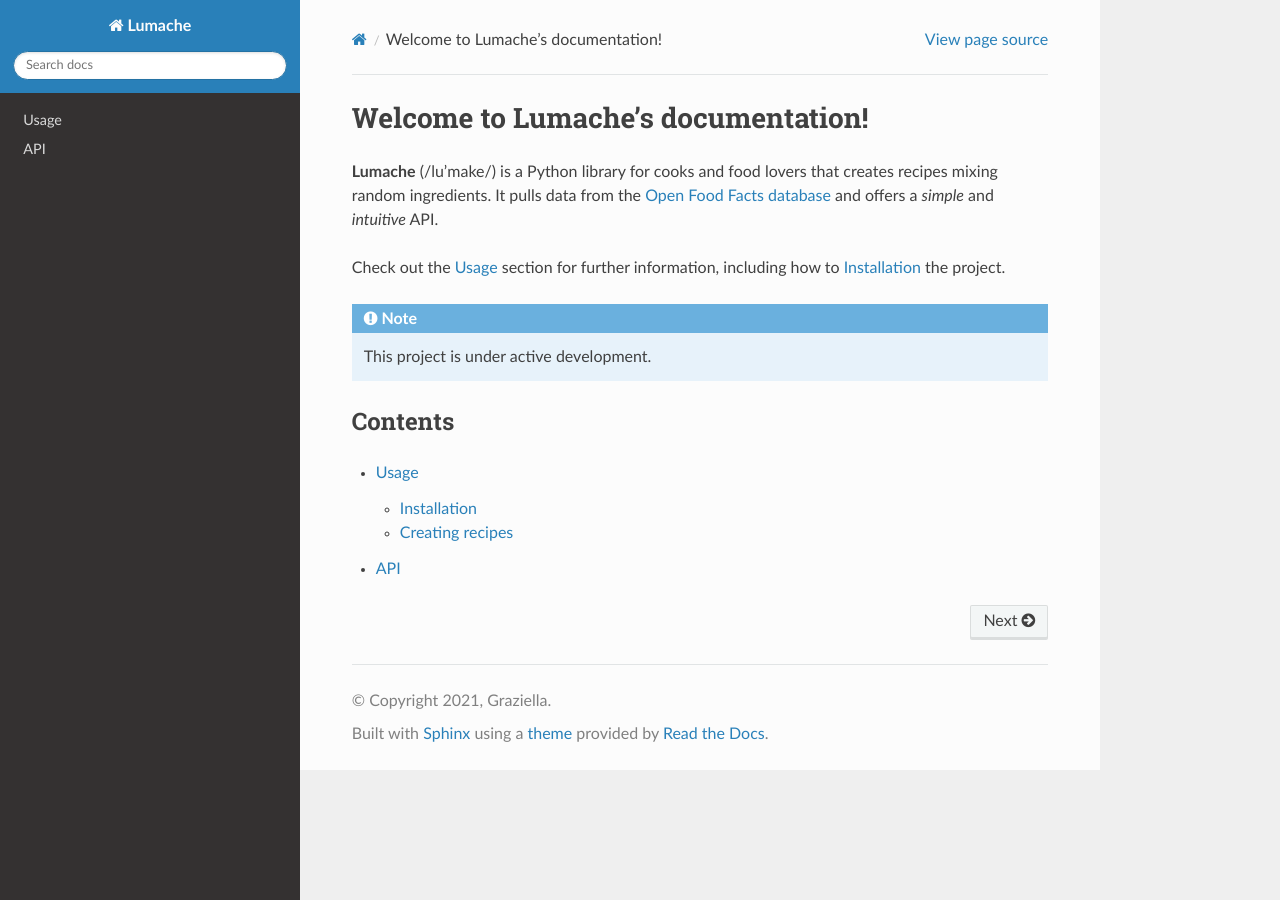
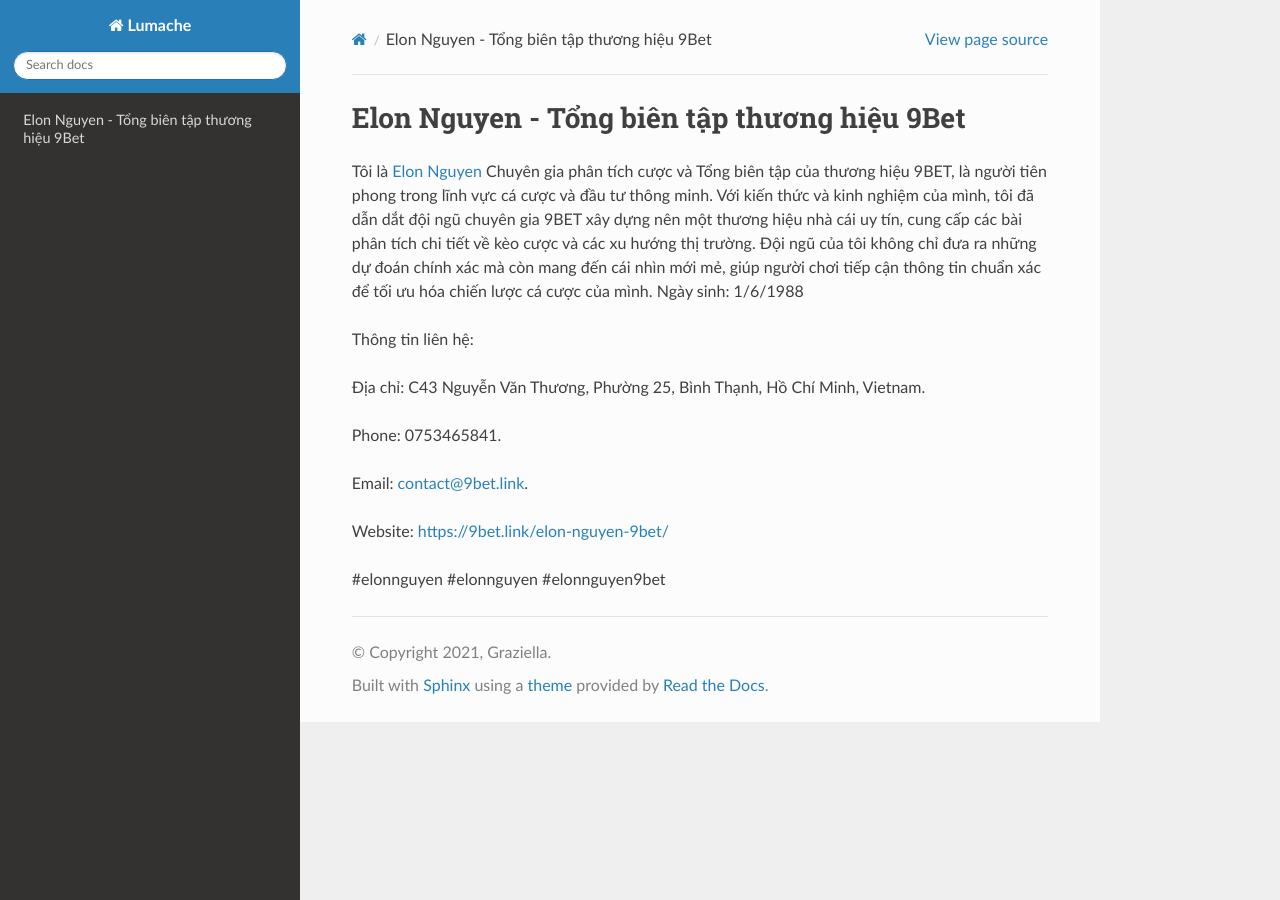
Before and after one commit to hanhtran123/elonnguyen9bet, a Sphinx documentation site: the page built from docs/source/index.rst, in a window 1280 px wide. Built offline with Sphinx 7.4.7 and the Read the Docs theme 3.1.0, drawn with Linux system fonts in a browser that asks for light colours.

Commit message:
Update index.rst

```diff
--- a/docs/source/index.rst
+++ b/docs/source/index.rst
@@ -1,22 +1,17 @@
-Welcome to Lumache's documentation!
+Elon Nguyen - Tổng biên tập thương hiệu 9Bet
 ===================================
 
-**Lumache** (/lu'make/) is a Python library for cooks and food lovers
-that creates recipes mixing random ingredients.
-It pulls data from the `Open Food Facts database <https://world.openfoodfacts.org/>`_
-and offers a *simple* and *intuitive* API.
+Tôi là `Elon Nguyen <https://9bet.link/elon-nguyen-9bet/>`_ Chuyên gia phân tích cược và Tổng biên tập của thương hiệu 9BET, là người tiên phong trong lĩnh vực cá cược và đầu tư thông minh. Với kiến thức và kinh nghiệm của mình, tôi đã dẫn dắt đội ngũ chuyên gia 9BET xây dựng nên một thương hiệu nhà cái uy tín, cung cấp các bài phân tích chi tiết về kèo cược và các xu hướng thị trường. Đội ngũ của tôi không chỉ đưa ra những dự đoán chính xác mà còn mang đến cái nhìn mới mẻ, giúp người chơi tiếp cận thông tin chuẩn xác để tối ưu hóa chiến lược cá cược của mình.
+Ngày sinh: 1/6/1988
 
-Check out the :doc:`usage` section for further information, including
-how to :ref:`installation` the project.
+Thông tin liên hệ:
 
-.. note::
+Địa chỉ: C43 Nguyễn Văn Thương, Phường 25, Bình Thạnh, Hồ Chí Minh, Vietnam.
 
-   This project is under active development.
+Phone: 0753465841.
 
-Contents
---------
+Email: contact@9bet.link.
 
-.. toctree::
+Website: https://9bet.link/elon-nguyen-9bet/
 
-   usage
-   api
+#elonnguyen #elonnguyen #elonnguyen9bet
```
